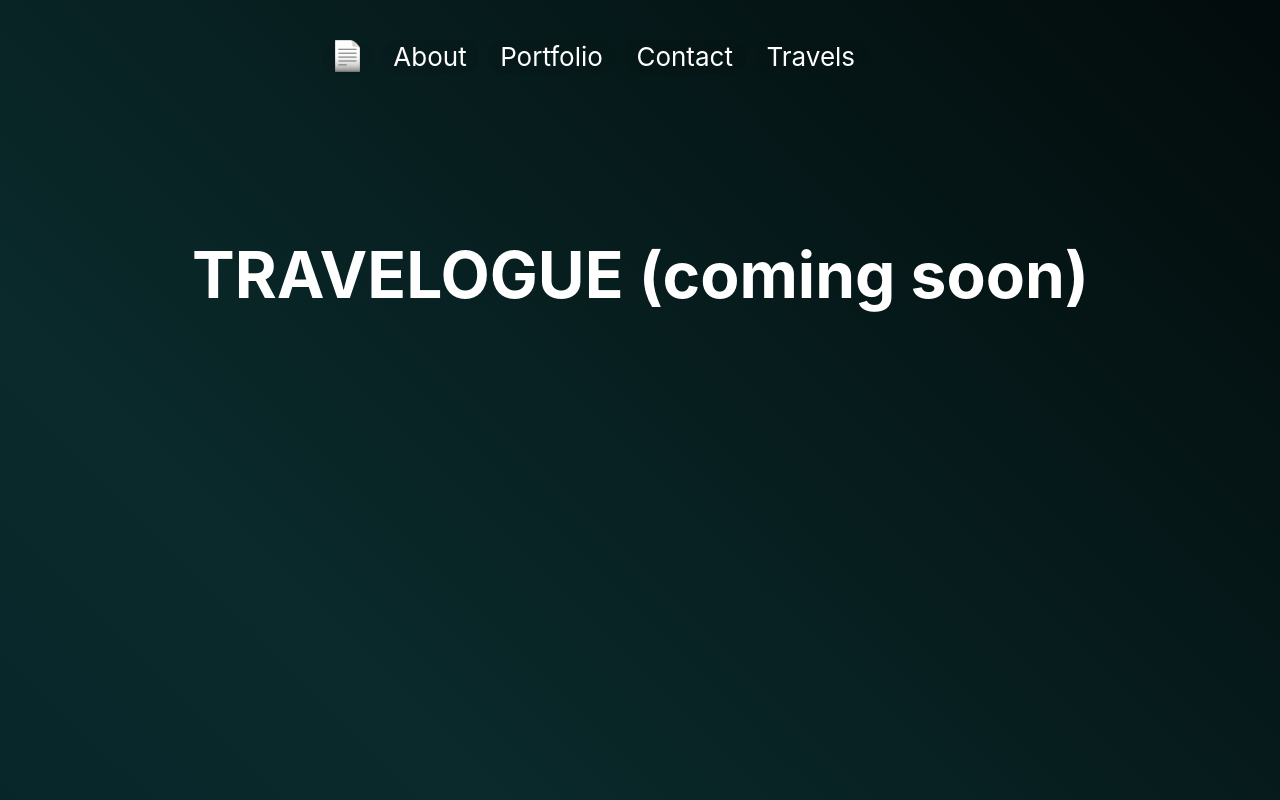
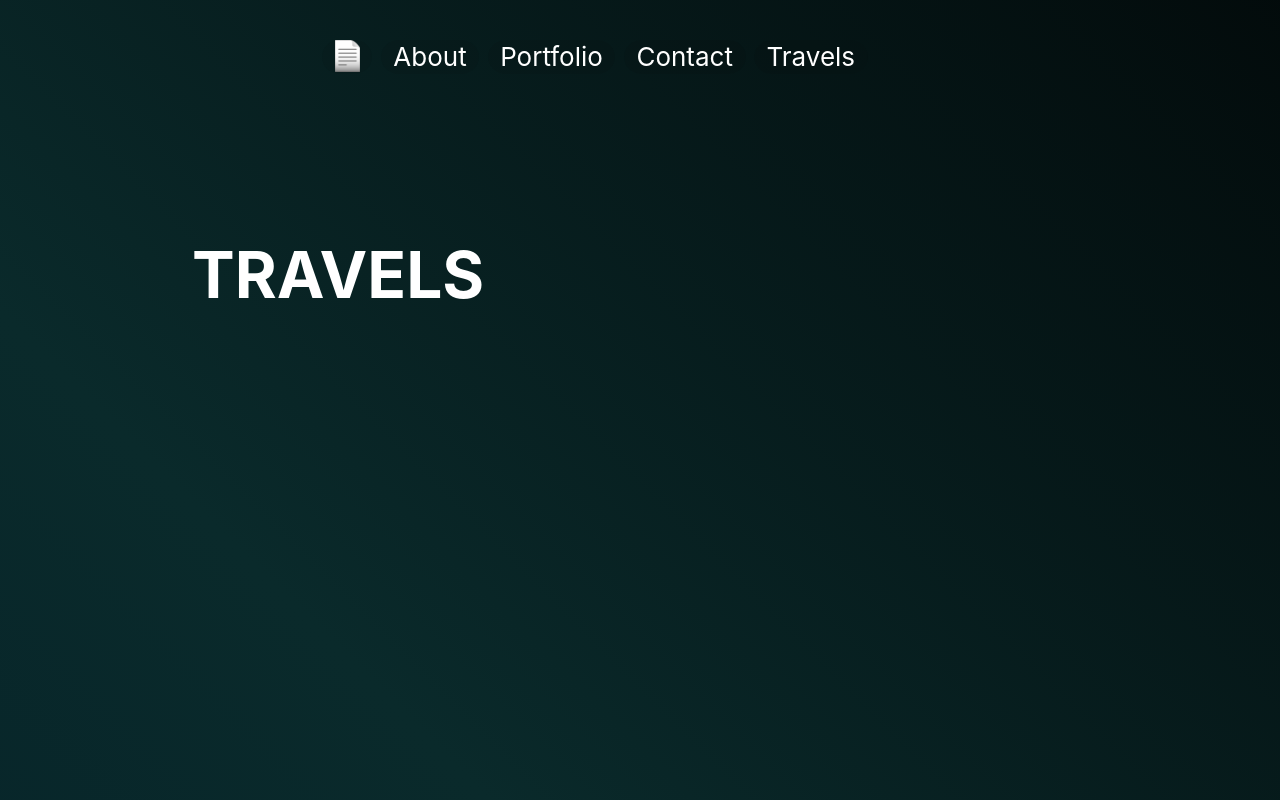
Before and after one commit to paigethompson150/paigethompson150.github.io, a React (Create React App) app: page / in a window 1280 px wide. Both pictures are taken after a click on the item "Travels". Built offline with nearby package versions, Linux system fonts and the light colour scheme.

Commit message:
Changing travels title

```diff
--- a/src/components/Travels.jsx
+++ b/src/components/Travels.jsx
@@ -15,6 +15,6 @@ import Project from './Project';
 export default function Travels() {
 
   return <div className="Portfolio">
-      <h1 className="title">TRAVELOGUE (coming soon)</h1>
+      <h1 className="title">TRAVELS</h1>
   </div>
 }
```
